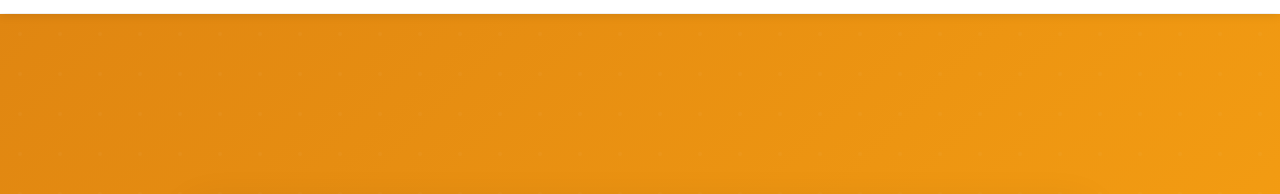
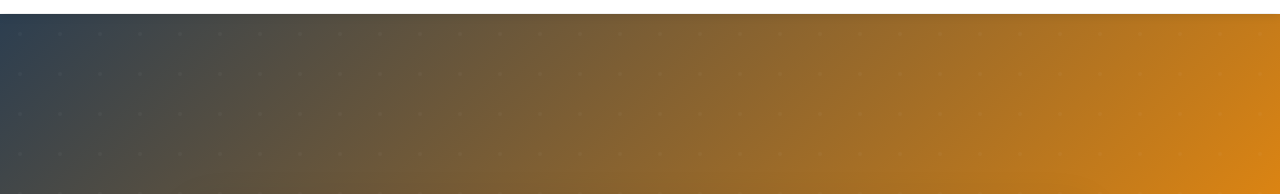
Before and after one commit to ebolarium/cokfonikweb, a website: page gecmis-etkinlikler.html in a window 1280 px wide. Shown: the part 86-280 px from the top of the page. Drawn offline with nearby package versions, Linux system fonts and the light colour scheme.

Commit message:
gecmis etkinlikler gradient

```diff
--- a/gecmis-etkinlikler.html
+++ b/gecmis-etkinlikler.html
@@ -88,7 +88,7 @@
         }
 
         .page-header {
-            background: linear-gradient(135deg, var(--primary-color), var(--accent-color));
+            background: linear-gradient(135deg, var(--secondary-color) 0%, var(--primary-color) 100%);
             color: var(--white);
             padding: 80px 0 60px;
             text-align: center;
```
